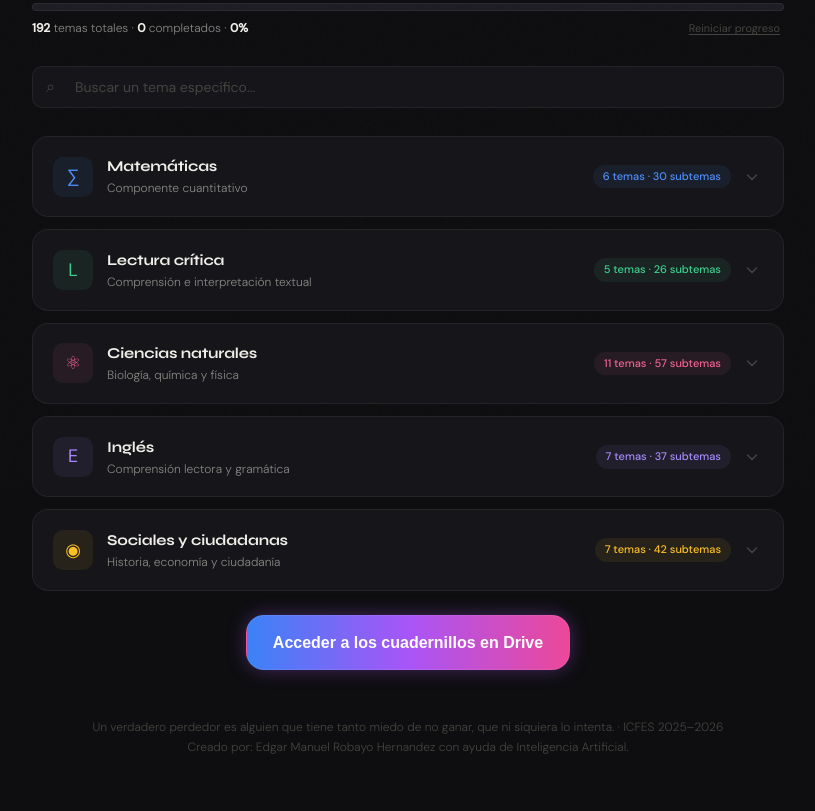
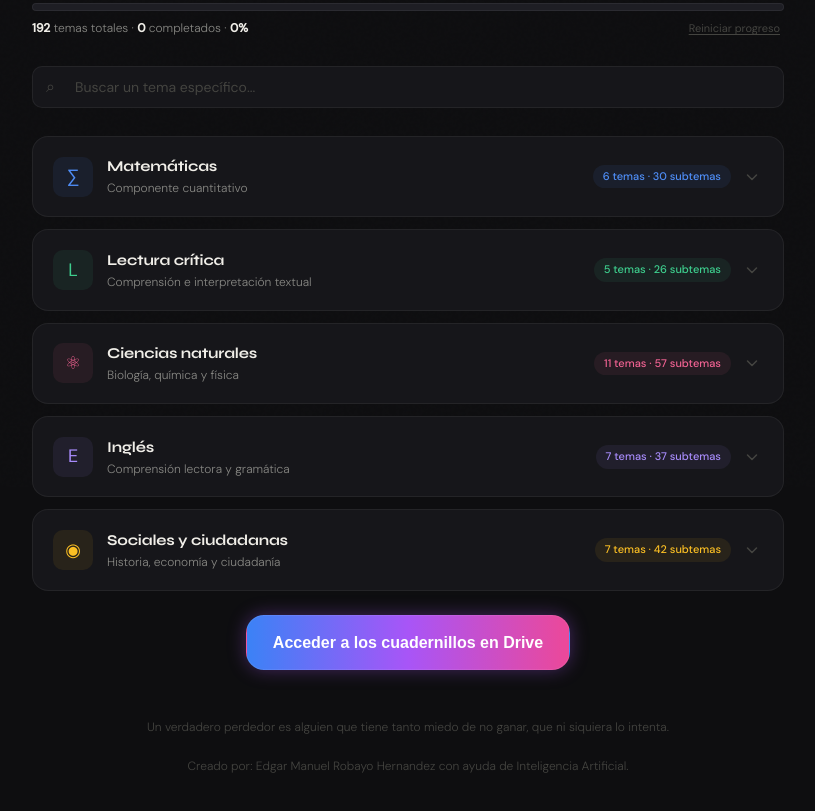
Before and after one commit to erobayohernandez-hash/temarioicfes, a website: page index.html in a window 1280 px wide. Shown: the part 313-1124 px from the top of the page, without its empty margins (232-1047 px from the left). Drawn offline with nearby package versions, Linux system fonts and the light colour scheme.

Commit message:
Add files via upload

```diff
--- a/index.html
+++ b/index.html
@@ -494,7 +494,8 @@
   </a>
 </div>
 <div class="footer">
-  Un verdadero perdedor es alguien que tiene tanto miedo de no ganar, que ni siquiera lo intenta. · ICFES 2025–2026
+  Un verdadero perdedor es alguien que tiene tanto miedo de no ganar, que ni siquiera lo intenta.
+  <br>
   <br>
   Creado por: Edgar Manuel Robayo Hernandez con ayuda de Inteligencia Artificial.
 </div>
```
